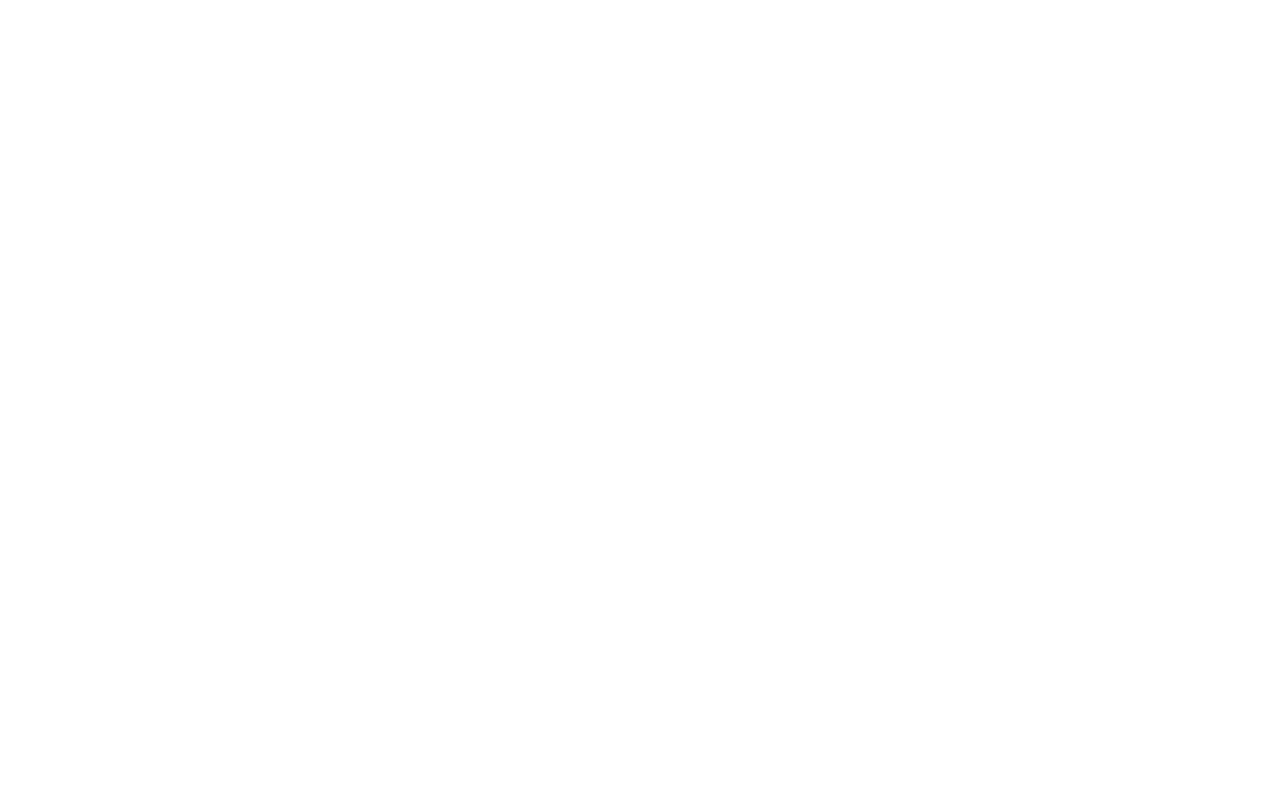
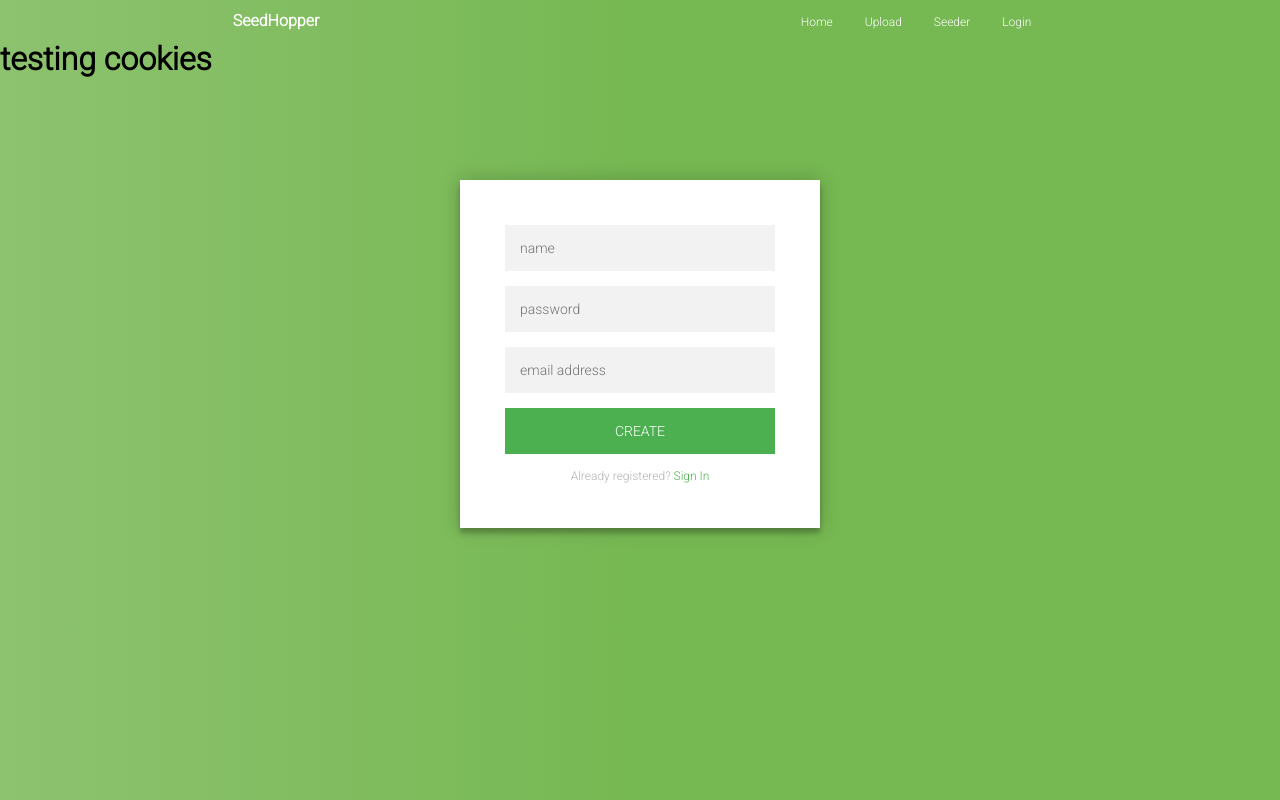
Before and after one commit to EduardoCorazon/seedhopper, a React (Create React App) app: page /Register in a window 1280 px wide. Before the commit this address had no page. Built offline with nearby package versions, Linux system fonts and the light colour scheme.

Commit message:
set up login & register page

```diff
--- a/package.json
+++ b/package.json
@@ -7,7 +7,9 @@
     "@testing-library/jest-dom": "^5.16.5",
     "@testing-library/react": "^13.4.0",
     "@testing-library/user-event": "^13.5.0",
+    "js-cookie": "^3.0.1",
     "react": "^18.2.0",
+    "react-cookie": "^4.1.1",
     "react-dom": "^18.2.0",
     "react-router-dom": "^6.4.2",
     "react-scripts": "5.0.1",
--- a/src/App.js
+++ b/src/App.js
@@ -1,10 +1,16 @@
+import { useEffect } from 'react';
 import { Router, Routes, Route } from 'react-router-dom';
 import './App.css';
 import Introduction from './content/Introduction/introduction';
 import Navbar from './content/navbar/navbar';
 
 
+
+
 function App() {
+
+
+
   return (
     <>
      <div className='App'>
--- a/src/content/navbar/navbar.js
+++ b/src/content/navbar/navbar.js
@@ -1,6 +1,7 @@
 import './navbar.css';
 
 import { Link } from "react-router-dom";
+
 
 function Navbar() {
     return (
--- a/src/index.js
+++ b/src/index.js
@@ -7,18 +7,23 @@
 import { BrowserRouter, Routes, Switch, Route } from 'react-router-dom';
 import Login from './pages/login/Login';
 import Seeder from './pages/Seeder/Seeder';
+import { CookiesProvider } from 'react-cookie';
+import Register from './pages/login/register';
 
 const root = ReactDOM.createRoot(document.getElementById('root'));
 root.render(
   <React.StrictMode>
+    <CookiesProvider>
     <BrowserRouter>
     <Routes>
       <Route path='/' element={<App/>} />
       <Route path='/login' element={<Login/>} />
       <Route path='/Home' element={<App/>} />
       <Route path='/Seeder' element={<Seeder/>} />
+      <Route path='/Register' element={<Register/>} />
     </Routes>
     </BrowserRouter>
+    </CookiesProvider>
   </React.StrictMode>
 );
 
--- a/src/pages/login/Login.css
+++ b/src/pages/login/Login.css
@@ -5,6 +5,7 @@
   padding: 8% 0 0;
   margin: auto;
 }
+
 .form {
   position: relative;
   z-index: 1;
@@ -52,9 +53,7 @@
   color: #4CAF50;
   text-decoration: none;
 }
-.form .register-form {
-  display: none;
-}
+
 .container {
   position: relative;
   z-index: 1;
--- a/src/pages/login/Login.js
+++ b/src/pages/login/Login.js
@@ -1,28 +1,27 @@
 import Navbar from '../../content/navbar/navbar';
 import './Login.css';
+import { Link } from 'react-router-dom';
+
+
 
 
 
 function Login() {
+
+
   return (
     <>
     <header>
         <Navbar/>
     </header>
+
     <div class="login-page">
       <div class="form">
-    <form class="register-form">
-      <input type="text" placeholder="name"/>
-      <input type="password" placeholder="password"/>
-      <input type="text" placeholder="email address"/>
-      <button>create</button>
-      <p class="message">Already registered? <a href="#">Sign In</a></p>
-    </form>
           <form class="login-form">
             <input type="text" placeholder="username"/>
             <input type="password" placeholder="password"/>
             <button>login</button>
-      <p class="message">Not registered? <a href="#">Create an account</a></p>
+            <p class="message">Not registered? <Link to='/Register'>Create an account</Link></p>
           </form>
         </div>
       </div>
--- /dev/null
+++ b/src/pages/login/register.js
@@ -0,0 +1,42 @@
+import Navbar from '../../content/navbar/navbar';
+import './Login.css';
+import {useCookies} from "react-cookie";
+import { Link } from 'react-router-dom';
+
+
+
+
+
+function Register() {
+
+  //For cookies
+  const [cookies, setCookie] = useCookies(["user"]);
+  function handleCookie() {
+    setCookie("user", "testaccount", { path: "/"});
+  }
+
+  return (
+    <>
+    <header>
+        <Navbar/>
+    </header>
+    <h1>testing cookies</h1>{cookies.user && <p>{cookies.user}</p>}
+    <div class="login-page">
+      <div class="form">
+         <form class="register-form">
+
+            <input type="text" placeholder="name"/>
+            <input type="password" placeholder="password"/>
+            <input type="text" placeholder="email address"/>
+            <button>create</button>
+            <p class="message">Already registered? <Link to='/login'>Sign In</Link></p>
+          </form>
+
+        </div>
+      </div>
+    </>
+
+  );
+}
+
+export default Register;
```
Also changed, not shown: 1 other file (tests, documents, lock files or other folders). Lines whose indentation alone changed are shown as unchanged.
